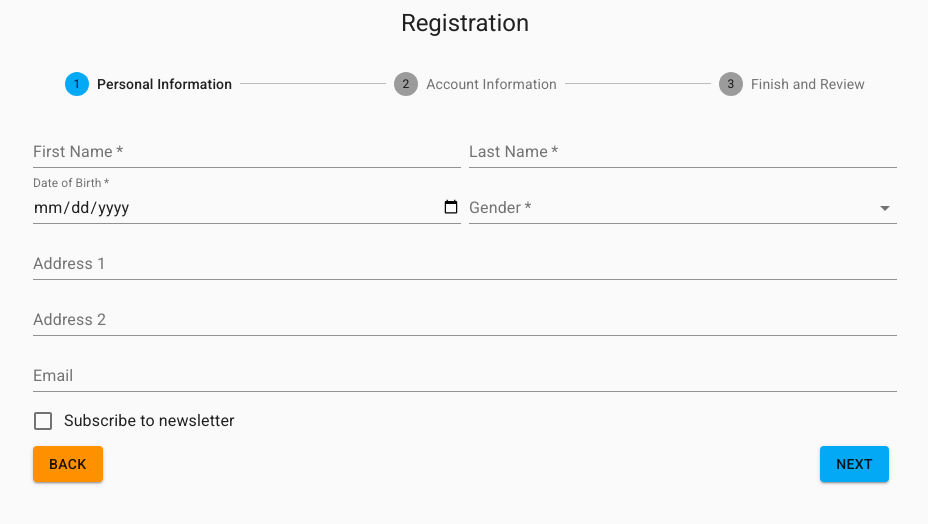
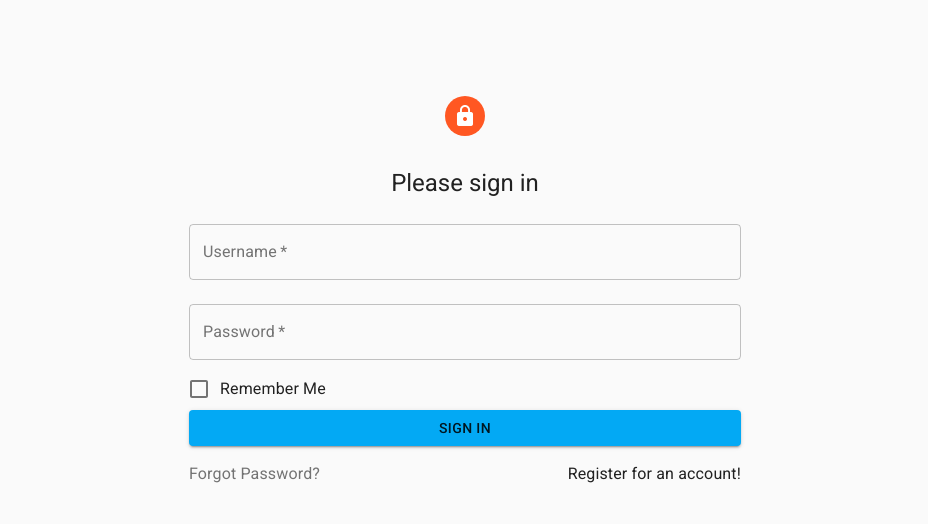
Before and after one commit to gluo7777/LoginUI, a React (Create React App) app in the folder login-materialui/: page / in a window 1280 px wide. Shown: the top 524 px of the page, without its empty margins (175-1103 px from the left). Built offline with nearby package versions, Linux system fonts and the light colour scheme.

Commit message:
added basic redirection

```diff
--- a/login-materialui/src/App.js
+++ b/login-materialui/src/App.js
@@ -5,6 +5,8 @@ import React from 'react';
 import 'typeface-roboto';
 import Login from './Login';
 import Registration from './Registration';
+
+import { AppContext } from './ContextConfiguration';
 
 let theme = createMuiTheme({
   palette: {
@@ -16,11 +18,27 @@ let theme = createMuiTheme({
 theme = responsiveFontSizes(theme, {});
 
 function App() {
+  const { defaultApp } = React.useContext(AppContext);
+  const [app, setApp] = React.useState({ ...defaultApp });
+
+
+  const displayPage = () => {
+    switch (app.page) {
+      case 'login':
+        return <Login />;
+      case 'registration':
+        return <Registration />;
+      default:
+        return;
+    }
+  };
+
   return (
     <ThemeProvider theme={theme}>
       <CssBaseline />
-      {/* <Login /> */}
-      <Registration />
+      <AppContext.Provider value={{ app, setApp }}>
+        {displayPage()}
+      </AppContext.Provider>
     </ThemeProvider>
   );
 }
--- /dev/null
+++ b/login-materialui/src/ContextConfiguration.js
@@ -0,0 +1,15 @@
+import React from 'react';
+
+export const AppContext = React.createContext({
+    defaultApp: {
+        page: 'login'
+    }
+});
+
+export const Page = {
+    login: 'login',
+    registration: 'registration',
+    home: 'home',
+    error: 'error',
+    recoverAccount: 'recoverAccount'
+}
--- a/login-materialui/src/Login.js
+++ b/login-materialui/src/Login.js
@@ -1,6 +1,7 @@
 import { Avatar, Button, Checkbox, Container, FormControlLabel, Grid, Icon, Link, makeStyles, TextField, Typography } from '@material-ui/core';
 import { deepOrange } from '@material-ui/core/colors';
 import React from 'react';
+import { AppContext, Page } from './ContextConfiguration';
 
 const loginStyles = makeStyles(theme => ({
     paper: {
@@ -20,11 +21,24 @@ const loginStyles = makeStyles(theme => ({
     gridContainer: {
         justifyContent: "space-between",
         marginTop: theme.spacing(2)
+    },
+    link: {
+        '&:hover': {
+            textDecoration: 'underline',
+            cursor: 'pointer'
+        }
     }
 }));
 
 export default function () {
     const classes = loginStyles();
+
+    const { app, setApp } = React.useContext(AppContext);
+
+    const goToPageHandler = (pageName) => () => {
+        setApp({ ...app, page: pageName })
+    };
+
     return (
         <Container component="main" maxWidth="sm">
             <div className={classes.paper}>
@@ -39,17 +53,13 @@ export default function () {
                     <Button variant="contained" type="submit" color="primary" fullWidth>Sign in</Button>
                     <Grid container className={classes.gridContainer}>
                         <Grid item >
-                            <Typography>
-                                <Link href="http://localhost:3000" color="textSecondary" variant="body1">
-                                    Forgot Password?
-                                </Link>
+                            <Typography className={classes.link} color="textSecondary" variant="body1" onClick={goToPageHandler(Page.recoverAccount)}>
+                                Forgot Password?
                             </Typography>
                         </Grid>
                         <Grid item >
-                            <Typography>
-                                <Link href="http://localhost:3000" color="textPrimary" variant="body1">
-                                    Register for an account!
-                                </Link>
+                            <Typography className={classes.link} color="textPrimary" variant="body1" onClick={goToPageHandler(Page.registration)}>
+                                Register for an account!
                             </Typography>
                         </Grid>
                     </Grid>
--- a/login-materialui/src/Registration.js
+++ b/login-materialui/src/Registration.js
@@ -1,6 +1,7 @@
 import { Button, Checkbox, Container, FormControlLabel, Grid, makeStyles, TextField, Typography, Stepper, Step, StepLabel } from '@material-ui/core';
 import 'date-fns';
 import React, { useState } from 'react';
+import { AppContext } from './ContextConfiguration';
 
 const QUESTIONS = [
     'In what county were you born?'
```
